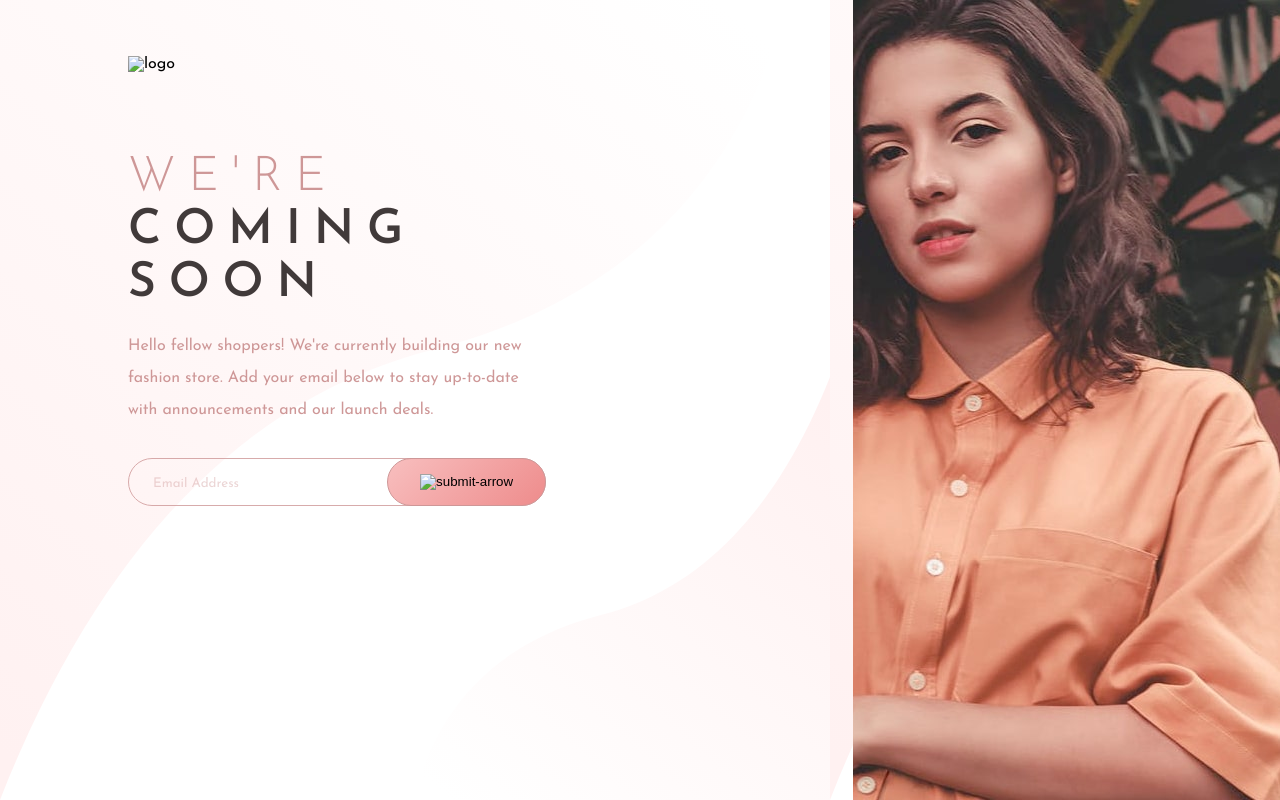
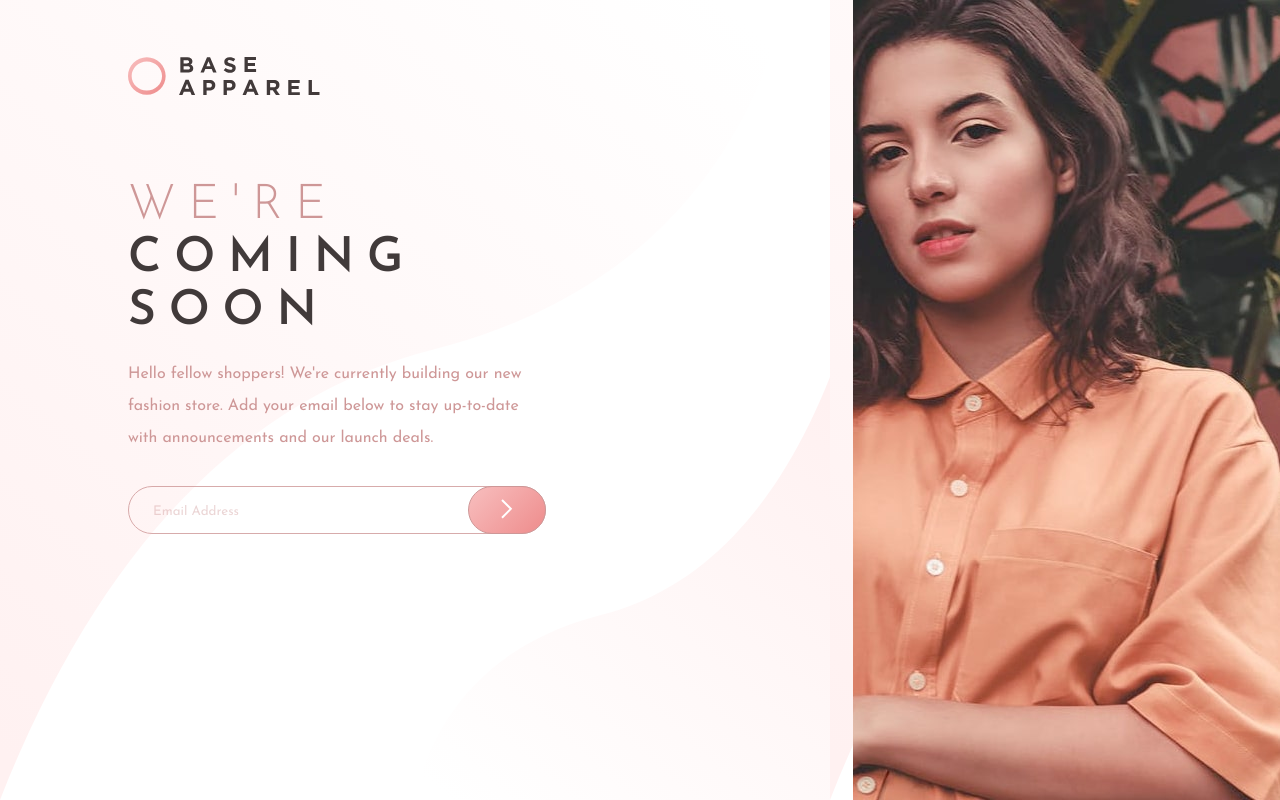
Before and after one commit to marcellajinx/frontendmentor-base-apparel, a plain HTML site: page index.html in a window 1280 px wide. Drawn offline with Linux system fonts and the light colour scheme; files whose address does not match are found by name.

Commit message:
Update index.html
change image dir

```diff
--- a/index.html
+++ b/index.html
@@ -6,14 +6,14 @@
     <meta name="viewport" content="width=device-width, initial-scale=1.0">
     <link rel="stylesheet" href="style.css">
     <link rel="stylesheet" href="https://fonts.googleapis.com/css2?family=Josefin+Sans:wght@300;400;600&display=swap">
-    <link rel="shortcut icon" href="base-apparel-coming-soon-master/images/favicon-32x32.png" type="image/x-icon">
+    <link rel="shortcut icon" href="images/favicon-32x32.png" type="image/x-icon">
     <title>Base Apparel</title>
 </head>
 <body>
     <div class="container">
         <div class="left">
             <div class="logo">
-                <img src="base-apparel-coming-soon-master/images/logo.svg" alt="logo">
+                <img src="images/logo.svg" alt="logo">
             </div>
 
             <div class="content">
@@ -25,7 +25,7 @@
                     <div class="input-container">
                         <input type="email" id="email" name="email" placeholder="Email Address">
                         <button class="btn" type="submit">
-                            <img src="base-apparel-coming-soon-master/images/icon-arrow.svg" alt="submit-arrow" />
+                            <img src="images/icon-arrow.svg" alt="submit-arrow" />
                         </button>
                     </div>
                 </form>
```
